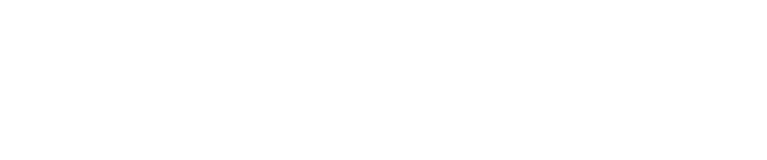
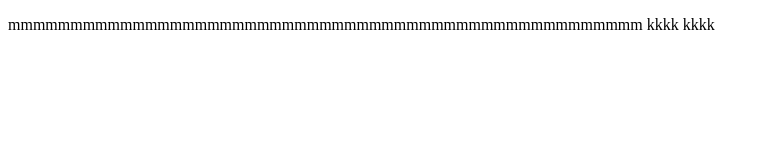
Before and after one commit to AREEG94FAHAD/lecture1, a plain HTML site: page index.html in a window 1280 px wide. Shown: the whole page, without its empty margins (0-767 px from the left). Drawn offline with Linux system fonts and the light colour scheme.

Commit message:
Update index.html

```diff
--- a/index.html
+++ b/index.html
@@ -4,6 +4,8 @@
     <title>Test</title>
 </head>
 <body>
-<P></P>
+<P>mmmmmmmmmmmmmmmmmmmmmmmmmmmmmmmmmmmmmmmmmmmmmmmmmmm
+    kkkk
+    kkkk</P>
 </body>
 </html>
```
